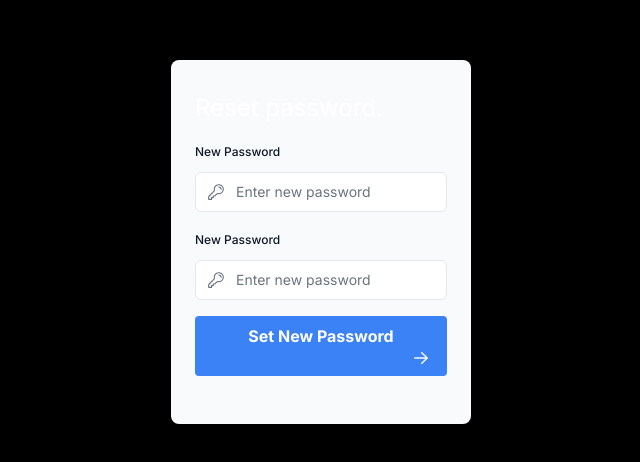
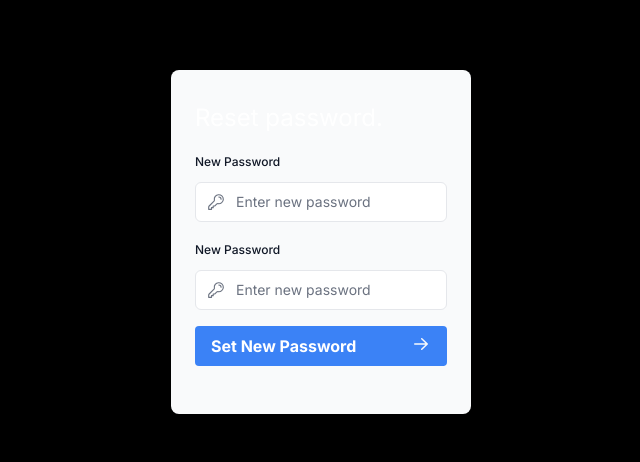
Before and after one commit to 1904labs/labs-chat, a Next.js app in the folder frontend/labs-chat/: page /auth/confirmSignIn in a window 1280 px wide. Shown: the part 158-620 px from the top of the page, without its empty margins (319-959 px from the left). Built offline with nearby package versions, Linux system fonts and the light colour scheme; no server answers; what aws-amplify would draw is missing.

Commit message:
allow listing 1904labs

```diff
--- a/frontend/labs-chat/src/app/components/auth/ConfirmResetPasswordForm.tsx
+++ b/frontend/labs-chat/src/app/components/auth/ConfirmResetPasswordForm.tsx
@@ -7,6 +7,7 @@ import {
 import { ArrowRightIcon } from "@heroicons/react/20/solid";
 import { useFormState, useFormStatus } from "react-dom";
 import { handleConfirmResetPassword } from "@helpers/cognito-actions";
+import FormConfirmButton from "@components/FormConfirmButton";
 
 export default function ConfirmResetPasswordForm() {
   const [errorMessage, dispatch] = useFormState(
@@ -78,7 +79,7 @@ export default function ConfirmResetPasswordForm() {
             </div>
           </div>
         </div>
-        <ResetPasswordButton />
+        <FormConfirmButton label="Reset Password" />
         <div className="flex h-8 items-end space-x-1">
           <div
             className="flex h-8 items-end space-x-1"
@@ -97,16 +98,3 @@ export default function ConfirmResetPasswordForm() {
     </form>
   );
 }
-
-function ResetPasswordButton() {
-  const { pending } = useFormStatus();
-
-  return (
-    <button
-      className="mt-4 w-full rounded bg-blue-500 px-4 py-2 font-bold text-white hover:bg-blue-600"
-      disabled={pending}
-    >
-      Reset Password <ArrowRightIcon className="ml-auto h-5 w-5 text-gray-50" />
-    </button>
-  );
-}
--- a/frontend/labs-chat/src/app/components/auth/ConfirmSignInWithNewPasswordForm.tsx
+++ b/frontend/labs-chat/src/app/components/auth/ConfirmSignInWithNewPasswordForm.tsx
@@ -7,6 +7,7 @@ import {
 import { ArrowRightIcon } from "@heroicons/react/20/solid";
 import { useFormState, useFormStatus } from "react-dom";
 import { handleSignInWithNewPassword } from "@helpers/cognito-actions";
+import FormConfirmButton from "@components/FormConfirmButton";
 
 export default function ConfirmSignInWithNewPasswordForm() {
   const [errorMessage, dispatch] = useFormState(
@@ -61,7 +62,7 @@ export default function ConfirmSignInWithNewPasswordForm() {
             </div>
           </div>
         </div>
-        <ConfirmNewPasswordButton />
+        <FormConfirmButton label="Set New Password" />
         <div className="flex h-8 items-end space-x-1">
           <div
             className="flex h-8 items-end space-x-1"
@@ -80,17 +81,3 @@ export default function ConfirmSignInWithNewPasswordForm() {
     </form>
   );
 }
-
-function ConfirmNewPasswordButton() {
-  const { pending } = useFormStatus();
-
-  return (
-    <button
-      className="mt-4 w-full rounded bg-blue-500 px-4 py-2 font-bold text-white hover:bg-blue-600"
-      disabled={pending}
-    >
-      Set New Password{" "}
-      <ArrowRightIcon className="ml-auto h-5 w-5 text-gray-50" />
-    </button>
-  );
-}
--- a/frontend/labs-chat/src/app/components/auth/SignUpForm.tsx
+++ b/frontend/labs-chat/src/app/components/auth/SignUpForm.tsx
@@ -10,6 +10,7 @@ import { ArrowRightIcon } from "@heroicons/react/20/solid";
 import { useFormState, useFormStatus } from "react-dom";
 import { handleSignUp } from "@helpers/cognito-actions";
 import Link from "next/link";
+import FormConfirmButton from "@components/FormConfirmButton";
 
 export default function SignUpForm() {
   const [errorMessage, dispatch] = useFormState(handleSignUp, undefined);
@@ -78,7 +79,7 @@ export default function SignUpForm() {
             </div>
           </div>
         </div>
-        <SignUpButton />
+        <FormConfirmButton label="Create account" />
         <div className="flex justify-center">
           <Link
             href="/auth/login"
@@ -105,16 +106,3 @@ export default function SignUpForm() {
     </form>
   );
 }
-
-function SignUpButton() {
-  const { pending } = useFormStatus();
-
-  return (
-    <button
-      className="mt-4 flex w-full max-w-80 justify-around rounded bg-blue-500 px-4 py-2 font-bold text-white hover:bg-blue-600"
-      disabled={pending}
-    >
-      Create account <ArrowRightIcon className="ml-auto h-5 w-5 text-gray-50" />
-    </button>
-  );
-}
--- a/frontend/labs-chat/src/app/components/auth/SubmitResetPasswordForm.tsx
+++ b/frontend/labs-chat/src/app/components/auth/SubmitResetPasswordForm.tsx
@@ -7,6 +7,7 @@ import {
 import { ArrowRightIcon } from "@heroicons/react/20/solid";
 import { useFormState, useFormStatus } from "react-dom";
 import { handleResetPassword } from "@helpers/cognito-actions";
+import FormConfirmButton from "../FormConfirmButton";
 
 export default function SubmitResetPasswordFrom() {
   const [errorMessage, dispatch] = useFormState(handleResetPassword, undefined);
@@ -37,9 +38,7 @@ export default function SubmitResetPasswordFrom() {
             </div>
           </div>
         </div>
-        <div className="flex justify-center">
-          <SendConfirmationCodeButton />
-        </div>
+        <FormConfirmButton label="Submit" />
         <div className="flex h-8 items-end space-x-1">
           <div
             className="flex h-8 items-end space-x-1"
@@ -58,17 +57,3 @@ export default function SubmitResetPasswordFrom() {
     </form>
   );
 }
-
-function SendConfirmationCodeButton() {
-  const { pending } = useFormStatus();
-
-  return (
-    <button
-      className="mt-4 flex w-full max-w-80 rounded bg-blue-500 px-4 py-2 font-bold text-white hover:bg-blue-600"
-      disabled={pending}
-    >
-      <div className="flex-1">Send Code</div>{" "}
-      <ArrowRightIcon className="ml-auto h-6 w-6 text-gray-50" />
-    </button>
-  );
-}
--- a/frontend/labs-chat/src/helpers/cognito-actions.ts
+++ b/frontend/labs-chat/src/helpers/cognito-actions.ts
@@ -5,7 +5,6 @@ import {
   signIn,
   signOut,
   resendSignUpCode,
-  autoSignIn,
   updateUserAttribute,
   type UpdateUserAttributeOutput,
   confirmUserAttribute,
@@ -120,7 +119,6 @@ export async function handleSignIn(
       password: String(formData.get("password")),
     });
     const { nextStep } = data;
-    console.log(`nextStep: ${JSON.stringify(data, null, 2)}`);
     if (nextStep.signInStep === "CONFIRM_SIGN_IN_WITH_NEW_PASSWORD_REQUIRED") {
       redirectLink = "/auth/confirmSignIn";
     }
@@ -247,7 +245,6 @@ export async function handleResetPassword(
     }
     const username = String(formData.get("email"));
     await resetPassword({ username });
-    console.log(`Reset password email sent to ${username}`);
   } catch (error) {
     return getErrorMessage(error);
   }
@@ -264,8 +261,8 @@ export async function handleConfirmResetPassword(
       confirmationCode: String(formData.get("code")),
       newPassword: String(formData.get("password")),
     });
+    return handleSignIn(prevState, formData);
   } catch (error) {
     return getErrorMessage(error);
   }
-  redirect("/auth/login");
 }
```
